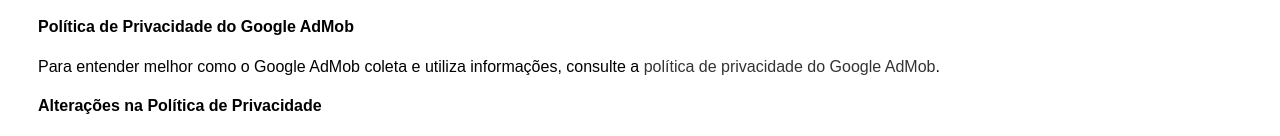
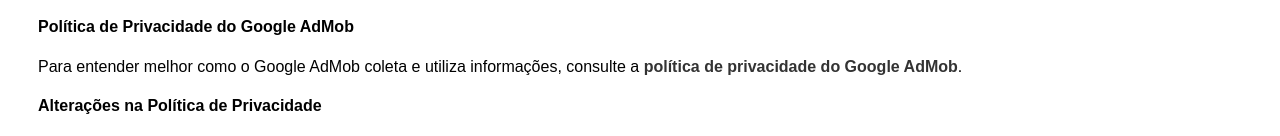
Before and after one commit to ebsappdev/home, a plain HTML site: page zoofonia/politica-de-privacidade.html in a window 1280 px wide. Shown: the part 460-596 px from the top of the page. Drawn offline with Linux system fonts and the light colour scheme.

Commit message:
Update politica-de-privacidade.html

```diff
--- a/zoofonia/politica-de-privacidade.html
+++ b/zoofonia/politica-de-privacidade.html
@@ -51,7 +51,7 @@
     <p>Os dados coletados por parceiros de publicidade, como o Google AdMob, podem ser compartilhados com terceiros para fins de análise e personalização de anúncios. Nós não temos controle sobre a coleta e o uso dessas informações por parte de terceiros.</p>
 
     <h4>Política de Privacidade do Google AdMob</h4>
-    <p>Para entender melhor como o Google AdMob coleta e utiliza informações, consulte a <strong><a href="https://policies.google.com/privacy" style="font-family: sans-serif;" target="_blank">política de privacidade do Google AdMob</a></strong>.</p>
+    <p>Para entender melhor como o Google AdMob coleta e utiliza informações, consulte a <a href="https://policies.google.com/privacy" style="font-family: sans-serif;" target="_blank"><strong>política de privacidade do Google AdMob</strong></a>.</p>
 
     <h4>Alterações na Política de Privacidade</h4>
     <p>Reservamo-nos o direito de atualizar ou modificar nossa política de privacidade a qualquer momento. Quaisquer alterações significativas serão comunicadas por meio de uma notificação dentro do aplicativo.</p>
```
